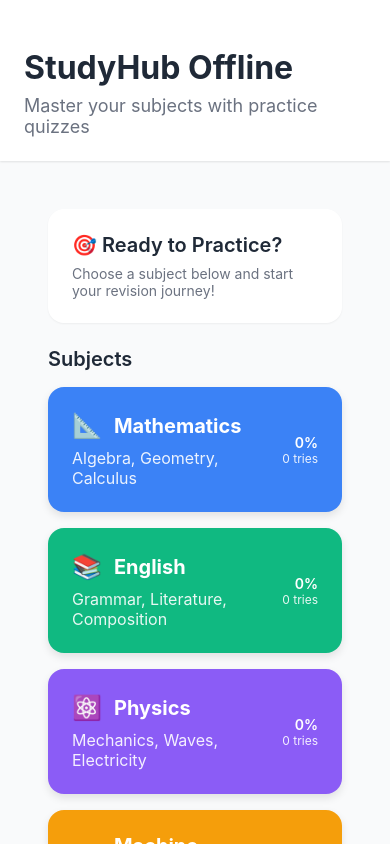
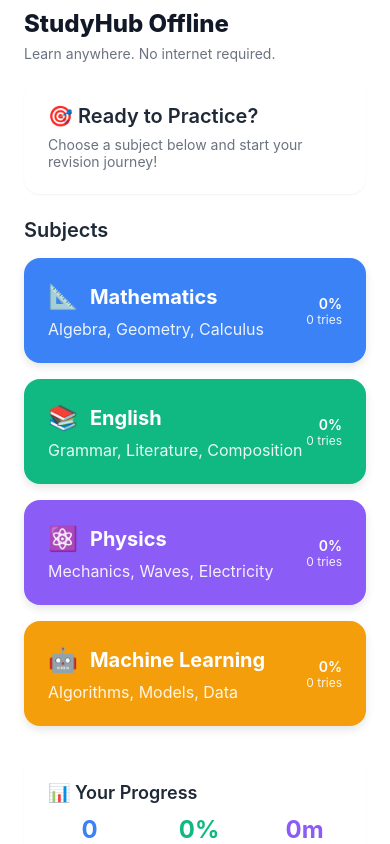
Before and after one commit to siqah/Studyhub-Offline, a React Native app: screen /Home in a window 390 px wide. Built offline with nearby package versions, Linux system fonts and the light colour scheme.

Commit message:
feat: Refactor HomeScreen layout to use SafeAreaView and improve styling

```diff
--- a/src/screens/HomeScreen.tsx
+++ b/src/screens/HomeScreen.tsx
@@ -1,5 +1,6 @@
 import React, { useEffect, useState, useCallback } from "react";
-import { View, Text, ScrollView, StatusBar, StyleSheet, RefreshControl } from "react-native";
+import { SafeAreaView } from 'react-native-safe-area-context';
+import { View, Text, ScrollView, RefreshControl, StyleSheet } from 'react-native';
 import { useNavigation, useFocusEffect } from "@react-navigation/native";
 import SubjectCard from "../components/SubjectCard";
 import { loadProgress, Progress } from "../store/persistence";
@@ -97,15 +98,21 @@ export default function HomeScreen() {
   }, [progress?.sessions]);
 
   return (
-    <View style={styles.container}>
-      <StatusBar barStyle="dark-content" backgroundColor="#F9FAFB" />
-      {/* Header */}
-      <View style={styles.header}>
-        <Text style={styles.title}>StudyHub Offline</Text>
-        <Text style={styles.subtitle}>Master your subjects with practice quizzes</Text>
+    <SafeAreaView className="flex-1 bg-white">
+      {/* Custom top section */}
+      <View className="px-6 pt-2 pb-4">
+        <Text className="text-2xl font-extrabold text-gray-900">StudyHub Offline</Text>
+        <Text className="text-sm text-gray-500 mt-1">Learn anywhere. No internet required.</Text>
       </View>
 
-      <ScrollView style={styles.scrollView} refreshControl={<RefreshControl refreshing={isRefreshing} onRefresh={refreshProgress} />}>
+      {/* Content */}
+      <ScrollView
+        className="flex-1"
+        contentContainerStyle={{ paddingHorizontal: 24, paddingBottom: 24 }}
+        refreshControl={
+          <RefreshControl refreshing={isRefreshing} onRefresh={refreshProgress} />
+        }
+      >
         {/* Welcome Card */}
         <View style={styles.welcomeCard}>
           <Text style={styles.welcomeTitle}>🎯 Ready to Practice?</Text>
@@ -153,7 +160,7 @@ export default function HomeScreen() {
           </View>
         </View>
       </ScrollView>
-    </View>
+    </SafeAreaView>
   );
 }
 
```
